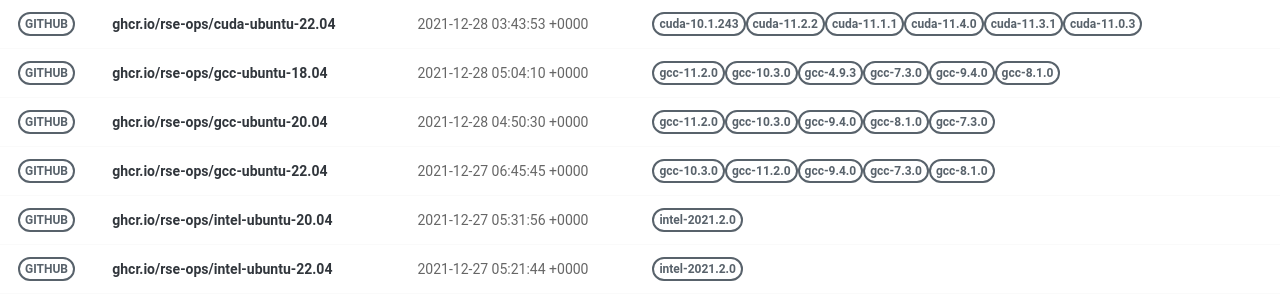
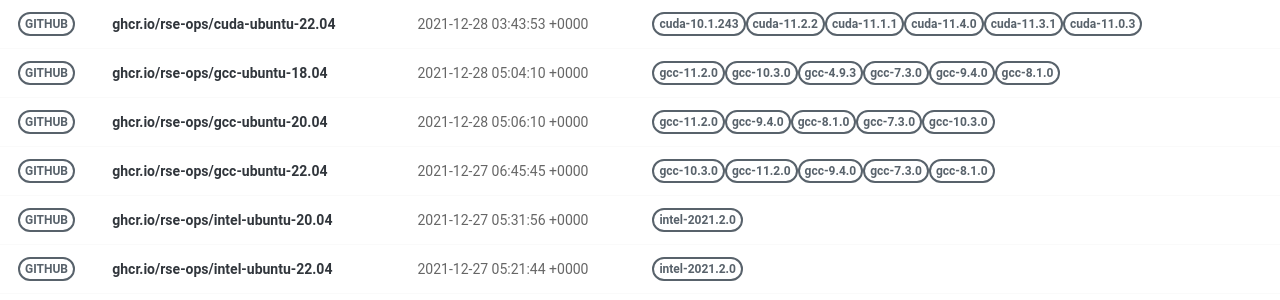
Before and after one commit to rse-ops/docker-images, a Jekyll site: the page built from pages/index.md, in a window 1280 px wide. Shown: the part 326-626 px from the top of the page. Built offline with Jekyll 4.4.1, drawn with Linux system fonts in a browser that asks for light colours; nearby versions of some CDN libraries.

Commit message:
Automated push to update library 2021-12-28

```diff
--- a/_library/ghcr.io-rse-ops-gcc-ubuntu-20.04.md
+++ b/_library/ghcr.io-rse-ops-gcc-ubuntu-20.04.md
@@ -1,7 +1,7 @@
 ---
 layout: container
 name: ghcr.io/rse-ops/gcc-ubuntu-20.04
-updated_at: 2021-12-28 04:50:30.963664
+updated_at: 2021-12-28 05:06:10.569350
 
 
 container_url: https://github.com/orgs/rse-ops/packages/container/package/gcc-ubuntu-20.04
@@ -21,5 +18,8 @@ versions:
  - tag: gcc-7.3.0
    dockerfile: https://github.com/rse-ops/docker-images/blob/main/ubuntu/gcc/Dockerfile
    manifest: https://crane.ggcr.dev/manifest/ghcr.io/rse-ops/gcc-ubuntu-20.04:gcc-7.3.0
+ - tag: gcc-10.3.0
+   dockerfile: https://github.com/rse-ops/docker-images/blob/main/ubuntu/gcc/Dockerfile
+   manifest: https://crane.ggcr.dev/manifest/ghcr.io/rse-ops/gcc-ubuntu-20.04:gcc-10.3.0
 
 ---
```
Also changed, not shown: other parts of _library/ghcr.io-rse-ops-gcc-ubuntu-20.04.md (+0 -3 lines).
